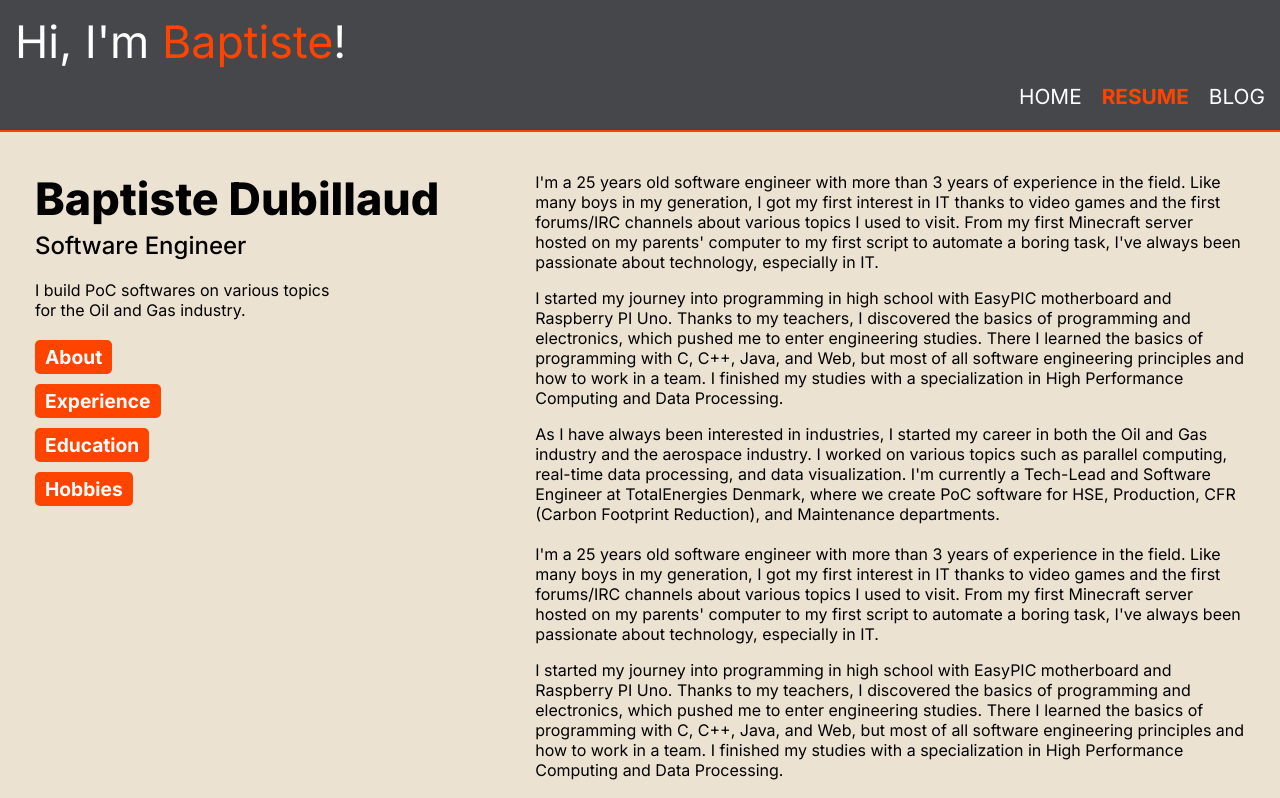
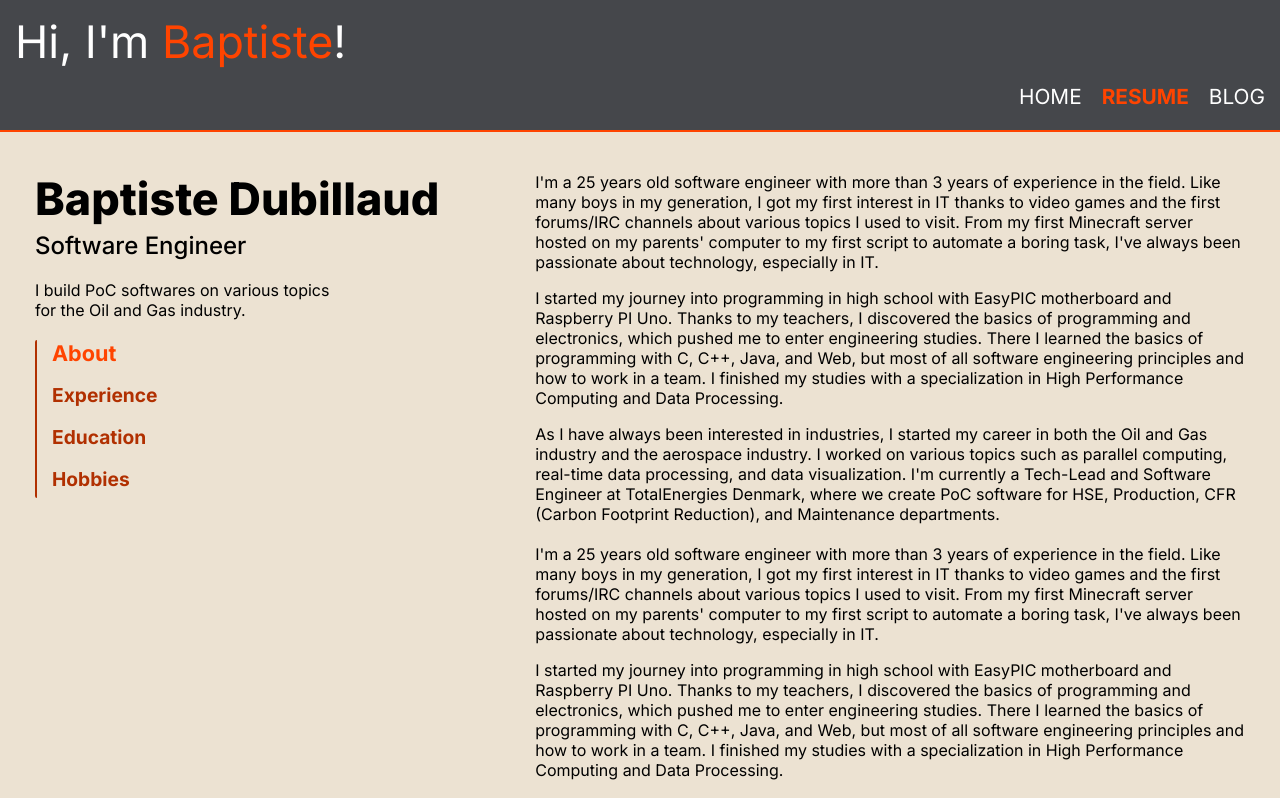
Before and after one commit to baptiste-dubillaud/personal-website, a Next.js app: page /resume in a window 1280 px wide. Shown: the top 798 px of the page. Built offline with nearby package versions, Linux system fonts and the light colour scheme.

Commit message:
Design of resume page nav bar + investigate on how to know which part is currenlty viewed to highlight nav item

```diff
--- a/src/app/globals.css
+++ b/src/app/globals.css
@@ -6,6 +6,7 @@
     --color-background: rgb(236, 226, 210);
     --color-background-opacity-2: rgba(236, 226, 210, 0.2);
     --color-orange: rgb(255, 68, 0);
+    --color-orange-dark: rgb(177, 48, 1);
     --color-orange-opacity-01: rgba(255, 68, 0, 0.01);
     --color-orange-opacity-02: rgba(255, 68, 0, 0.02);
     --color-orange-opacity-05: rgba(255, 68, 0, 0.05);
--- a/src/app/resume/page.js
+++ b/src/app/resume/page.js
@@ -10,7 +10,7 @@ const TWO_COLUMNS_BREAKPOINT = 1200;
 const TWO_COLUMNS_PRESENTATION_WIDTH = "39%";
 const TWO_COLUMNS_CONTENT_WIDTH = "59%";
 
-const PresentationComponent = ({ isTwoColumnSetup, parts }) => {
+const PresentationComponent = ({ isTwoColumnSetup, currentPart, parts }) => {
     return (
         <div className={styles.presentation_container}>
             {/* Presentation data */}
@@ -27,6 +27,14 @@ const PresentationComponent = ({ isTwoColumnSetup, parts }) => {
                         <div
                             key={index}
                             className={styles.presentation_menu_item}
+                            style={
+                                currentPart === part.name
+                                    ? {
+                                          color: "var(--color-orange)",
+                                          fontSize: "1.35em",
+                                      }
+                                    : {}
+                            }
                             onClick={() => part.ref.current.scrollIntoView({ block: "start", behavior: "smooth" })}
                         >
                             {part.name}
@@ -38,7 +46,25 @@ const PresentationComponent = ({ isTwoColumnSetup, parts }) => {
     );
 };
 
-const PartComponent = ({ isTwoColumnSetup, title, reference, contentComponent }) => {
+const PartComponent = ({ isTwoColumnSetup, title, reference, setCurrentComponent, contentComponent }) => {
+    function onScroll() {
+        /*  if (reference.current) {
+            const rect = reference.current.getBoundingClientRect();
+            console.log(reference.current.);
+            if (rect.top < window.innerHeight * 0.25) {
+                console.log("In view", title);
+                setCurrentComponent(title);
+            }
+        } */
+    }
+
+    useEffect(() => {
+        window.addEventListener("scroll", onScroll);
+        return () => {
+            window.removeEventListener("scroll", onScroll);
+        };
+    }, []);
+
     return (
         <div ref={reference} className={styles.part_container}>
             {!isTwoColumnSetup && <div className={styles.part_title}>{title}</div>}
@@ -47,12 +73,13 @@ const PartComponent = ({ isTwoColumnSetup, title, reference, contentComponent })
     );
 };
 
-const AboutComponent = ({ isTwoColumnSetup, aboutRef }) => {
+const AboutComponent = ({ isTwoColumnSetup, aboutRef, setCurrentComponent }) => {
     return (
         <PartComponent
             isTwoColumnSetup={isTwoColumnSetup}
             title="About"
             reference={aboutRef}
+            setCurrentComponent={setCurrentComponent}
             contentComponent={
                 <>
                     <p>
@@ -83,11 +110,12 @@ const AboutComponent = ({ isTwoColumnSetup, aboutRef }) => {
     );
 };
 
-const ExperienceComponent = ({ isTwoColumnSetup, experienceRef }) => {
+const ExperienceComponent = ({ isTwoColumnSetup, experienceRef, setCurrentComponent }) => {
     return (
         <PartComponent
             isTwoColumnSetup={isTwoColumnSetup}
             reference={experienceRef}
+            setCurrentComponent={setCurrentComponent}
             title="Experience"
             contentComponent={
                 <>
@@ -119,11 +147,12 @@ const ExperienceComponent = ({ isTwoColumnSetup, experienceRef }) => {
     );
 };
 
-const EducationComponent = ({ isTwoColumnSetup, educationRef }) => {
+const EducationComponent = ({ isTwoColumnSetup, educationRef, setCurrentComponent }) => {
     return (
         <PartComponent
             isTwoColumnSetup={isTwoColumnSetup}
             reference={educationRef}
+            setCurrentComponent={setCurrentComponent}
             title="Education"
             contentComponent={
                 <>
@@ -155,11 +184,12 @@ const EducationComponent = ({ isTwoColumnSetup, educationRef }) => {
     );
 };
 
-const HobbiesComponent = ({ isTwoColumnSetup, hobbiesRef }) => {
+const HobbiesComponent = ({ isTwoColumnSetup, hobbiesRef, setCurrentComponent }) => {
     return (
         <PartComponent
             isTwoColumnSetup={isTwoColumnSetup}
             reference={hobbiesRef}
+            setCurrentComponent={setCurrentComponent}
             title="Hobbies"
             contentComponent={
                 <>
@@ -194,6 +224,8 @@ const HobbiesComponent = ({ isTwoColumnSetup, hobbiesRef }) => {
 export default function Resume() {
     const [isTwoColumnSetup, setIsTwoColumnSetup] = useState(false);
 
+    const [currentPart, setCurrentPart] = useState("About");
+
     const aboutRef = useRef();
     const experienceRef = useRef();
     const educationRef = useRef();
@@ -227,16 +259,33 @@ export default function Resume() {
                             { name: "Education", ref: educationRef },
                             { name: "Hobbies", ref: hobbiesRef },
                         ]}
+                        currentPart={currentPart}
                     />
                 </div>
                 <div
                     className={styles.right_component}
                     style={{ width: isTwoColumnSetup ? TWO_COLUMNS_CONTENT_WIDTH : "100%" }}
                 >
-                    <AboutComponent isTwoColumnSetup={isTwoColumnSetup} aboutRef={aboutRef} />
-                    <ExperienceComponent isTwoColumnSetup={isTwoColumnSetup} experienceRef={experienceRef} />
-                    <EducationComponent isTwoColumnSetup={isTwoColumnSetup} educationRef={educationRef} />
-                    <HobbiesComponent isTwoColumnSetup={isTwoColumnSetup} hobbiesRef={hobbiesRef} />
+                    <AboutComponent
+                        isTwoColumnSetup={isTwoColumnSetup}
+                        aboutRef={aboutRef}
+                        setCurrentComponent={setCurrentPart}
+                    />
+                    <ExperienceComponent
+                        isTwoColumnSetup={isTwoColumnSetup}
+                        experienceRef={experienceRef}
+                        setCurrentComponent={setCurrentPart}
+                    />
+                    <EducationComponent
+                        isTwoColumnSetup={isTwoColumnSetup}
+                        educationRef={educationRef}
+                        setCurrentComponent={setCurrentPart}
+                    />
+                    <HobbiesComponent
+                        isTwoColumnSetup={isTwoColumnSetup}
+                        hobbiesRef={hobbiesRef}
+                        setCurrentComponent={setCurrentPart}
+                    />
                 </div>
             </div>
         </div>
--- a/src/app/resume/page.module.css
+++ b/src/app/resume/page.module.css
@@ -49,17 +49,36 @@
     flex-direction: column;
     gap: 10px;
     margin-top: 20px;
+    padding-left: 5px;
+    border-radius: 2px;
+    border-left: 2px solid var(--color-orange-dark);
+    text-align: center;
+    justify-content: center;
 }
 
 .presentation_menu_item {
     font-size: 1.2rem;
     font-weight: 700;
-    padding: 5px;
+    color: var(--color-orange-dark);
+
+    height: 25px;
+    width: fit-content;
+
+    padding-bottom: 7px;
     padding-inline: 10px;
-    background-color: var(--color-orange);
-    color: white;
+
     border-radius: 5px;
-    width: fit-content;
+    align-items: center;
+    display: flex;
+
+    cursor: pointer;
+
+    transition: color 0.15s, font-size 0.15s, background-color 0.15s;
+}
+
+.presentation_menu_item:hover {
+    font-size: 1.4rem;
+    color: var(--color-orange);
 }
 
 .part_container {
```
